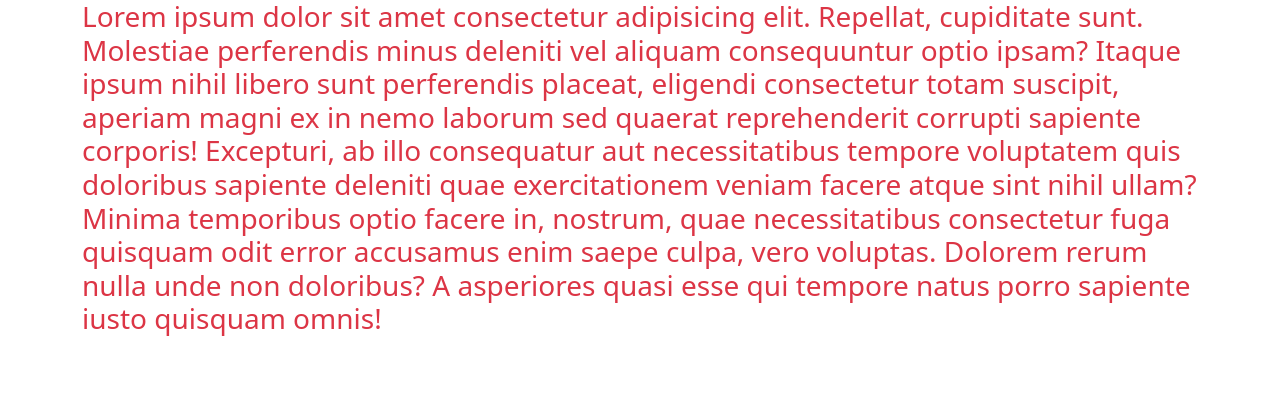
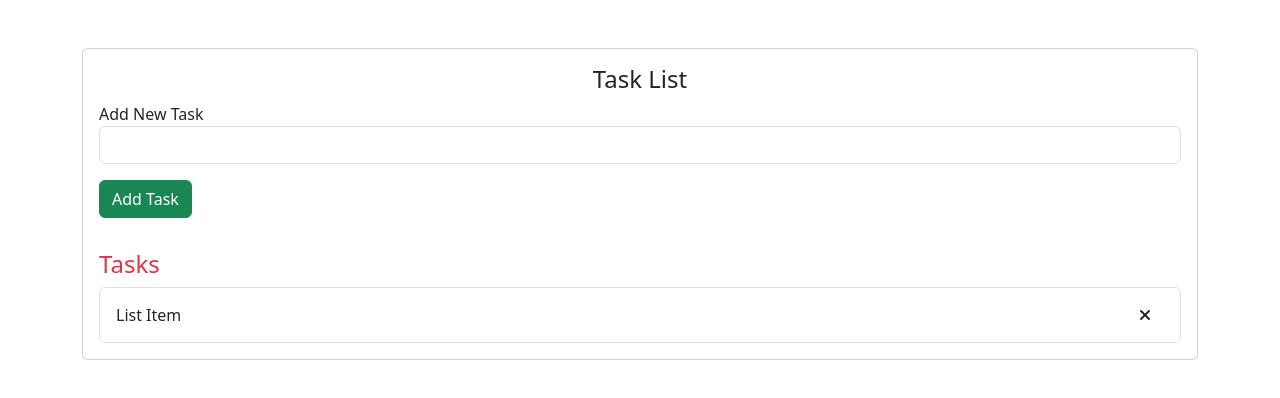
Before and after one commit to Sazzat-UGV/Todo_App, a Vue app: page / in a window 1280 px wide. Shown: the top 398 px of the page. Built offline with nearby package versions, Linux system fonts and the light colour scheme.

Commit message:
UI Design using Bootstrap

```diff
--- a/index.html
+++ b/index.html
@@ -1,13 +1,19 @@
 <!DOCTYPE html>
 <html lang="en">
+
 <head>
   <meta charset="UTF-8">
   <link rel="icon" href="/favicon.ico">
   <meta name="viewport" content="width=device-width, initial-scale=1.0">
   <title>Vite App</title>
+  <link rel="stylesheet" href="https://cdnjs.cloudflare.com/ajax/libs/font-awesome/6.6.0/css/all.min.css"
+    integrity="sha512-Kc323vGBEqzTmouAECnVceyQqyqdsSiqLQISBL29aUW4U/M7pSPA/gEUZQqv1cwx4OnYxTxve5UMg5GT6L4JJg=="
+    crossorigin="anonymous" referrerpolicy="no-referrer" />
 </head>
+
 <body>
   <div id="app"></div>
   <script type="module" src="/src/main.js"></script>
 </body>
+
 </html>
--- a/src/App.vue
+++ b/src/App.vue
@@ -2,18 +2,35 @@
 
 <template>
   <div class="container">
-    <h3 class="text-danger">
-      Lorem ipsum dolor sit amet consectetur adipisicing elit. Repellat, cupiditate sunt.
-      Molestiae perferendis minus deleniti vel aliquam consequuntur optio ipsam? Itaque
-      ipsum nihil libero sunt perferendis placeat, eligendi consectetur totam suscipit,
-      aperiam magni ex in nemo laborum sed quaerat reprehenderit corrupti sapiente
-      corporis! Excepturi, ab illo consequatur aut necessitatibus tempore voluptatem quis
-      doloribus sapiente deleniti quae exercitationem veniam facere atque sint nihil
-      ullam? Minima temporibus optio facere in, nostrum, quae necessitatibus consectetur
-      fuga quisquam odit error accusamus enim saepe culpa, vero voluptas. Dolorem rerum
-      nulla unde non doloribus? A asperiores quasi esse qui tempore natus porro sapiente
-      iusto quisquam omnis!
-    </h3>
+    <div class="row my-5">
+      <div class="col-md-12">
+        <div class="card">
+          <div class="card-body">
+            <h4 class="card-title text-center">Task List</h4>
+            <div class="row">
+              <form action="">
+                <div class="col-md-12">
+                  <label for="form-label">Add New Task</label>
+                  <input type="text" class="form-control" />
+                </div>
+                <div class="mt-3">
+                  <input type="button" class="btn btn-success" value="Add Task" />
+                </div>
+              </form>
+            </div>
+          </div>
+          <div class="card-body">
+            <h4 class="text-danger">Tasks</h4>
+            <ul class="list-group">
+              <li class="list-group-item d-flex justify-content-between align-items-center">
+                List Item
+                <a href="" class="btn"> <i class="fa-solid fa-xmark"></i></a>
+              </li>
+            </ul>
+          </div>
+        </div>
+      </div>
+    </div>
   </div>
 </template>
 
```
Lines whose indentation alone changed are shown as unchanged.
